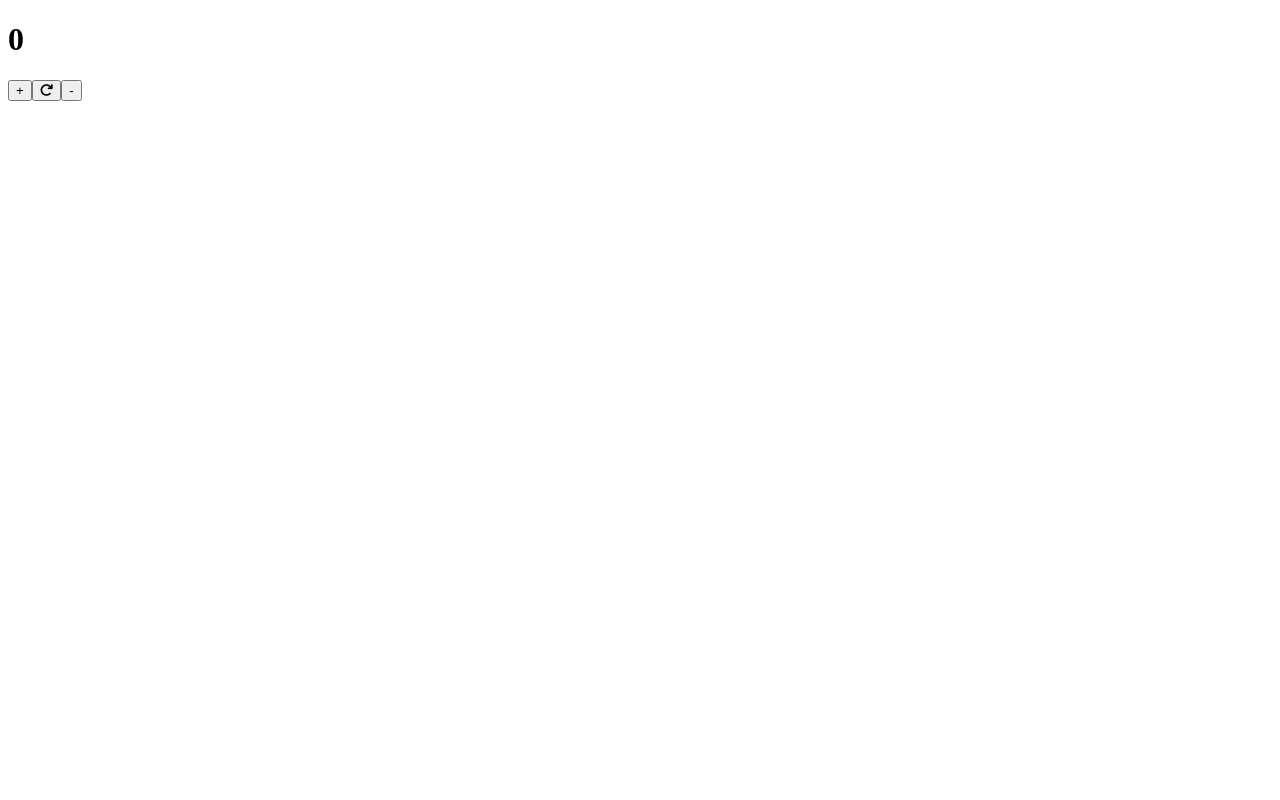
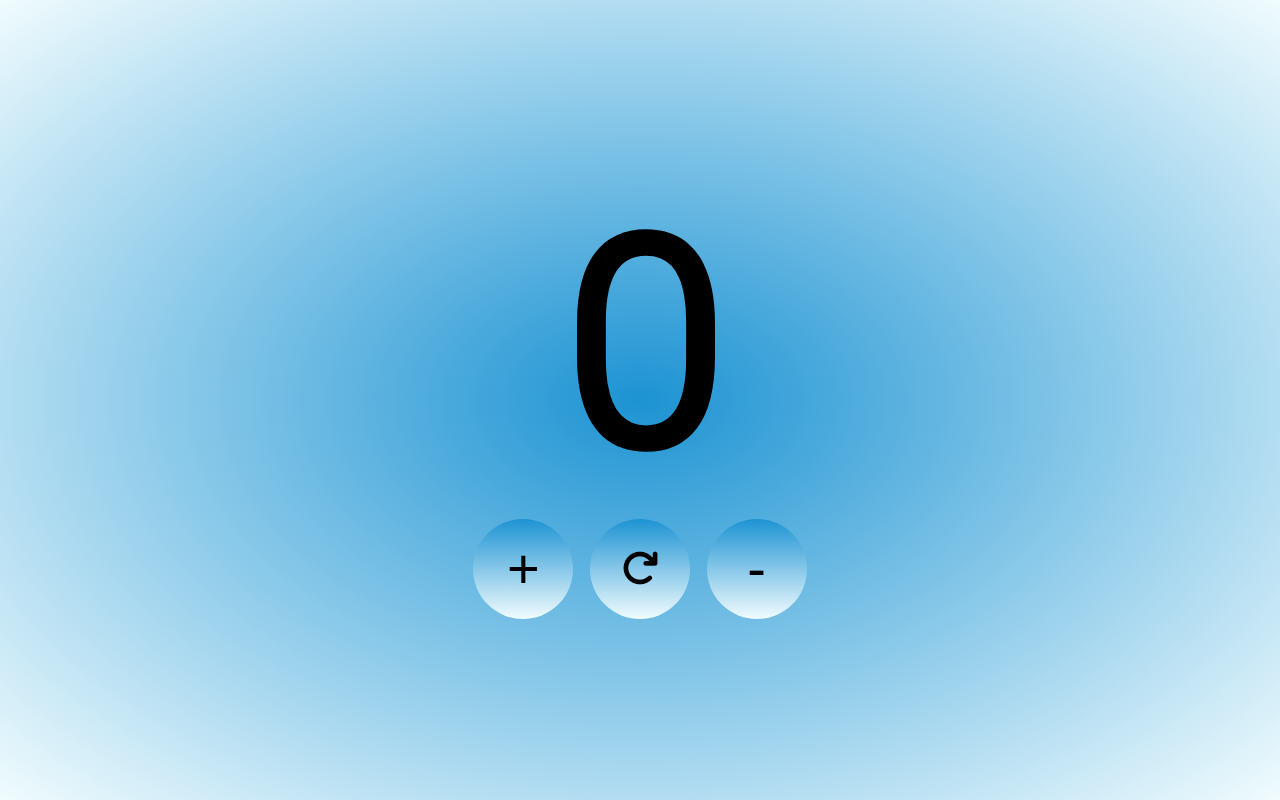
Before and after one commit to fachinmax/counter, a website built with Parcel: page src/index.html in a window 1280 px wide. Built offline with nearby package versions, Linux system fonts and the light colour scheme.

Commit message:
styled page with css

```diff
--- a/src/assets/js/initializeElements.js
+++ b/src/assets/js/initializeElements.js
@@ -34,7 +34,7 @@ let elements = [
         'type': 'button',
         'class': 'button button--up',
         'id': 'upButton',
-        'content': '+',
+        'content': '<span>+</span>',
     },
     {
         'type': 'button',
@@ -46,7 +46,7 @@ let elements = [
         'type': 'button',
         'class': 'button button--down',
         'id': 'downButton',
-        'content': '-',
+        'content': '<span>-</span>',
     },
     {
         'type': 'h1',
--- /dev/null
+++ b/src/assets/scss/_base.scss
@@ -0,0 +1,28 @@
+body {
+    font-family: var(--font-family);
+    height: 100vh;
+    background-image: radial-gradient(var(--blue), var(--light-blue));
+    display: flex;
+    flex-direction: column;
+    justify-content: center;
+    align-items: center;
+}
+
+h1 {
+    font-size: 18rem;
+}
+
+button {
+    width: var(--space-xl-s);
+    aspect-ratio: 1;
+    background-image: linear-gradient(var(--blue), var(--light-blue));
+    border-radius: 50%;
+}
+
+span {
+    font-size: var(--step-0);
+}
+
+i {
+    font-size: calc(var(--step-0) / 1.5);
+}
--- /dev/null
+++ b/src/assets/scss/_button-container.scss
@@ -0,0 +1,7 @@
+.container {
+    &--buttons {
+        display: flex;
+        justify-content: space-around;
+        width: 350px;
+    }
+}
--- /dev/null
+++ b/src/assets/scss/_custom-variables.scss
@@ -0,0 +1,8 @@
+:root {
+    --light-blue: hsl(190, 86%, 97%);
+    --blue: hsl(201, 76%, 47%);
+    --font-button: 3.5rem;
+    --space-xl-s: clamp(3.94rem, calc(3.13rem + 4.02vw), 6.25rem);
+    --step-0: clamp(1.69rem, calc(1.06rem + 3.15vw), 3.50rem);
+    --font-family: 'Roboto', sans-serif;
+}
--- /dev/null
+++ b/src/assets/scss/_reset.scss
@@ -0,0 +1,9 @@
+*,
+*::before,
+*::after {
+    box-sizing: border-box;
+    border: 0;
+    margin: 0;
+    padding: 0;
+    background-color: transparent;
+}
--- a/src/assets/scss/main.scss
+++ b/src/assets/scss/main.scss
@@ -0,0 +1,4 @@
+@use 'reset';
+@use 'custom-variables';
+@use 'base';
+@use 'button-container';
--- a/src/index.html
+++ b/src/index.html
@@ -8,6 +8,13 @@
     <link rel="stylesheet" href="./assets/scss/main.scss" />
     <script src="./assets/js/initializeElements.js" defer></script>
     <script src="./assets/js/setEvent.js" defer></script>
+    <!-- Roboto font -->
+    <link rel="preconnect" href="https://fonts.googleapis.com" />
+    <link rel="preconnect" href="https://fonts.gstatic.com" crossorigin />
+    <link
+      href="https://fonts.googleapis.com/css2?family=Roboto:wght@300&display=swap"
+      rel="stylesheet"
+    />
     <!-- font awesome -->
     <link
       rel="stylesheet"
```
Also changed, not shown: dist/index.html, 4 other files.
